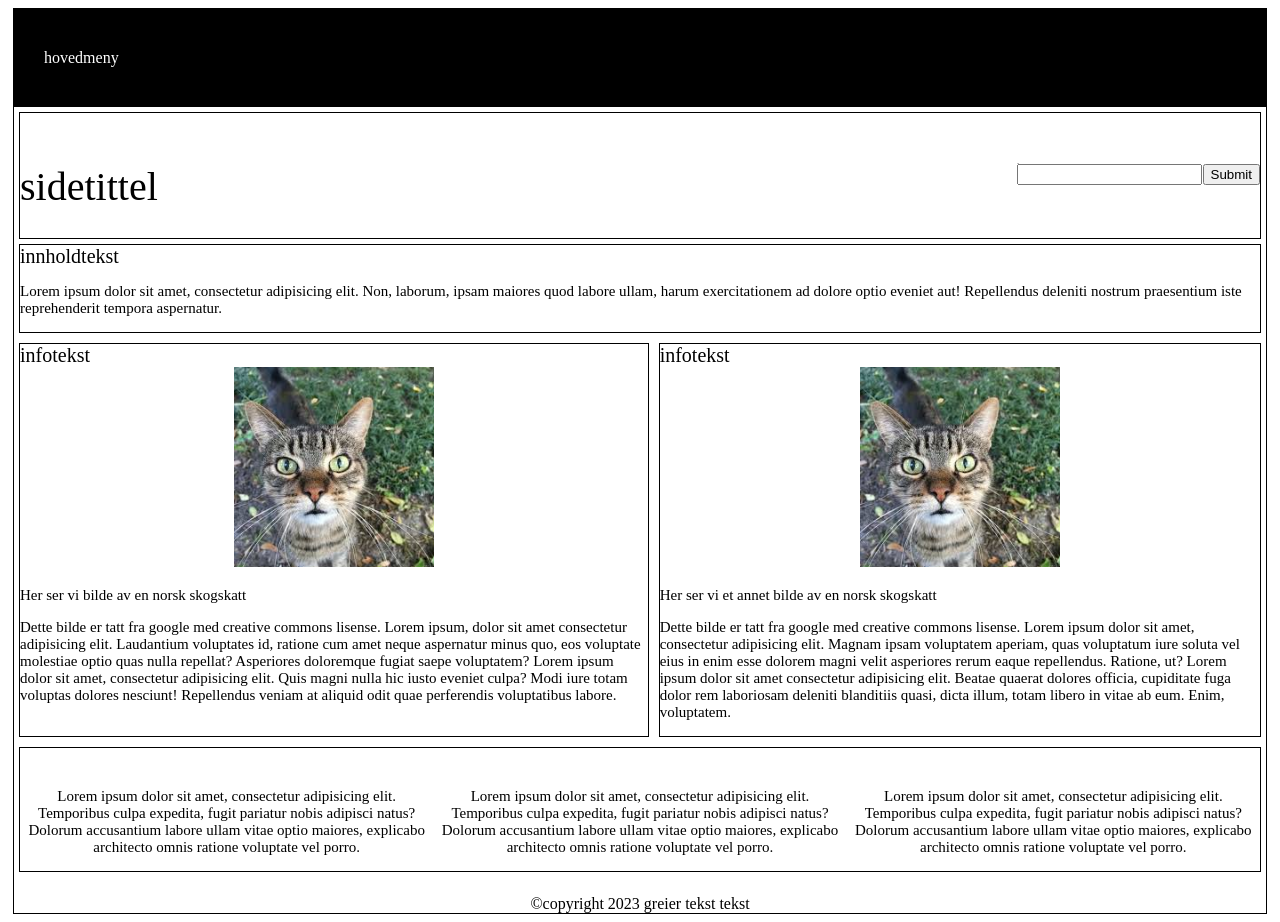
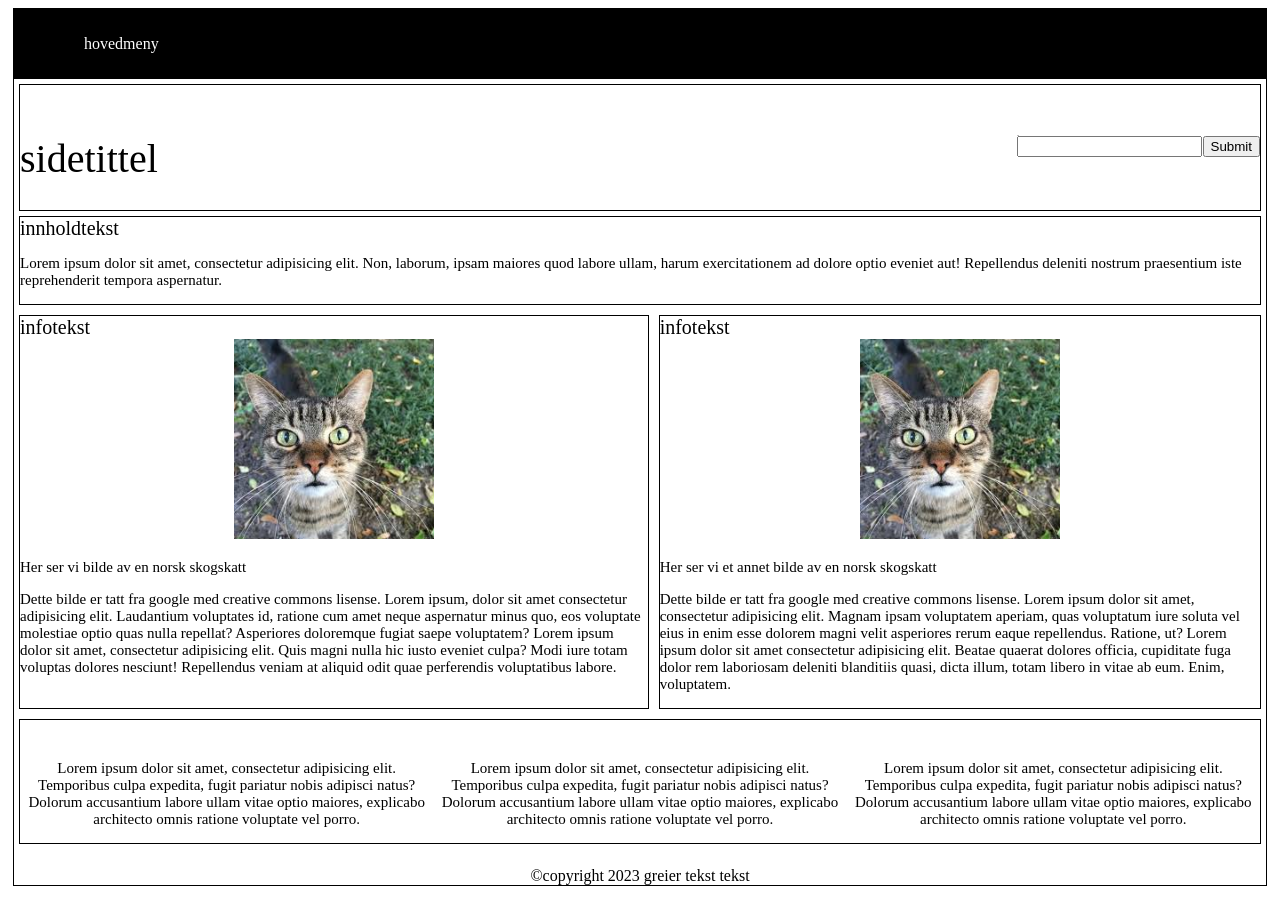
Before and after one commit to Andreasskiski/Andreasskiski.github.io, a plain HTML site: page side1/index.html in a window 1280 px wide. After the commit the page ends 894 px from the top, so only its background shows below. Drawn offline with Linux system fonts and the light colour scheme.

Commit message:
Update index.html

```diff
--- a/side1/index.html
+++ b/side1/index.html
@@ -10,7 +10,13 @@
     <div class="main">
 
         <div class="menyknapp">
-            <a href="../index.html">hovedmeny</a> <!-- .. betyr gå tilbake -->
+
+
+            <ul>
+
+                <li><a href="../index.html">hovedmeny</a> <!-- .. betyr gå tilbake --></li>
+
+            </ul>
         </div> <!-- slutt menyknapp -->
 
         <div class="topp">
```
